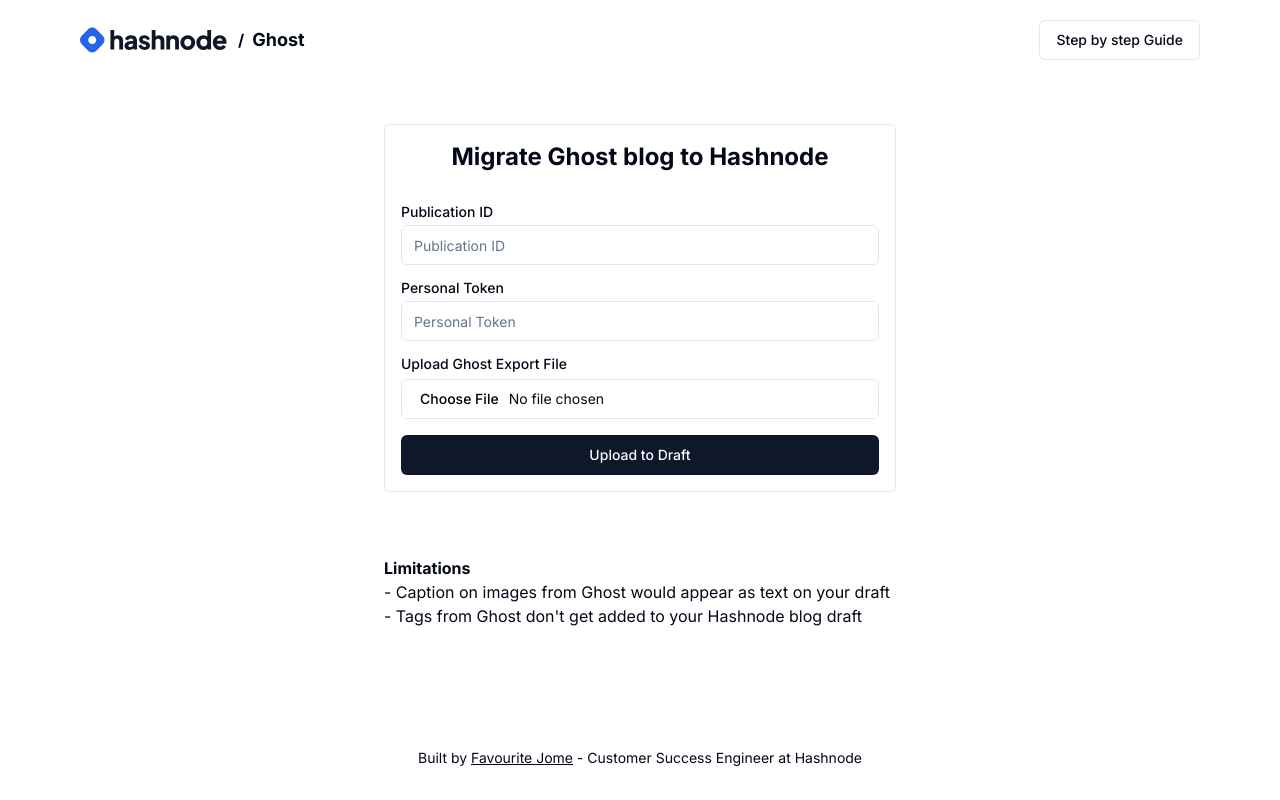
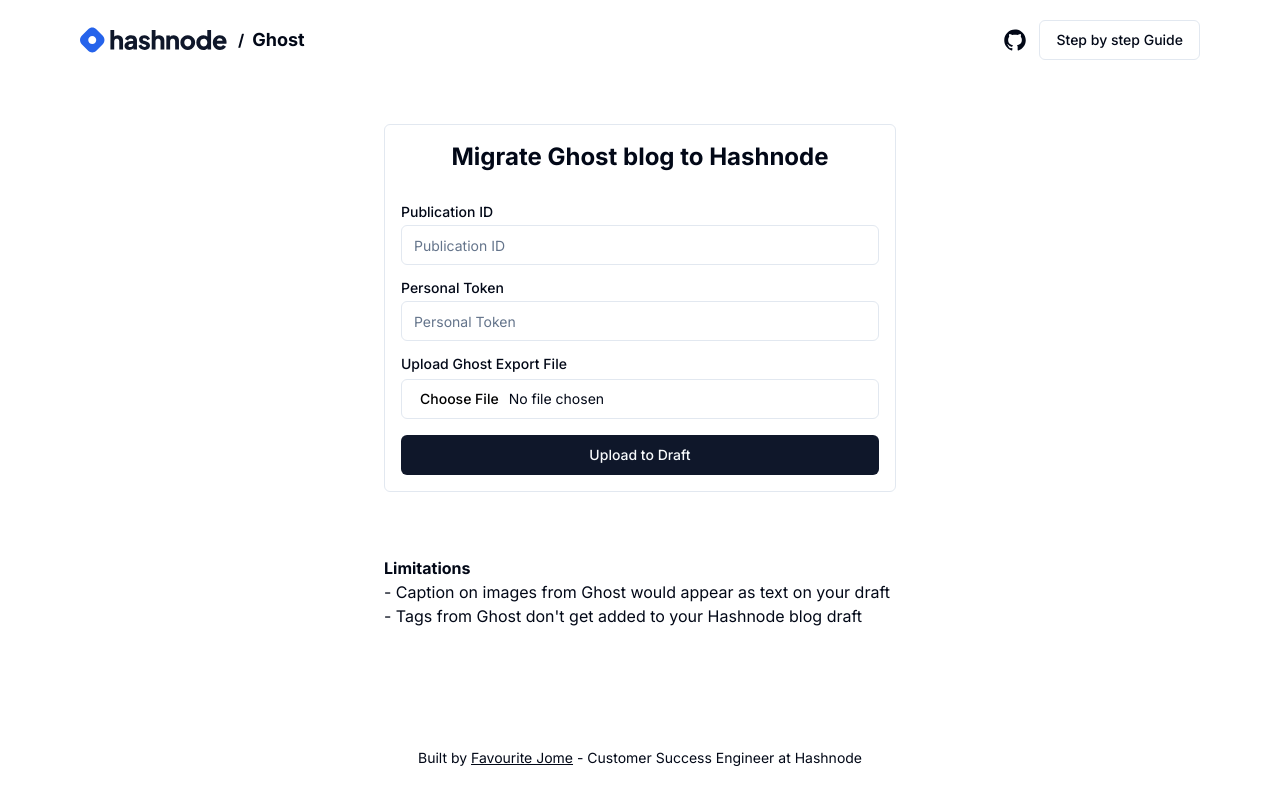
Before and after one commit to jomefavourite/ghost-hashnode-migration, a Next.js app: page / in a window 1280 px wide. Built offline with nearby package versions, Linux system fonts and the light colour scheme.

Commit message:
add repo

```diff
--- a/components/guide.tsx
+++ b/components/guide.tsx
@@ -6,6 +6,17 @@
 
 export default function Guide() {
   return (
+    <div className='flex items-center gap-3'>
+      <a href='https://github.com/jomefavourite/ghost-hashnode-migration'>
+        <svg fill='none' viewBox='0 0 24 24' width='24' height='24'>
+          <path
+            fill='currentColor'
+            d='M12 1.516c-5.938 0-10.75 4.812-10.75 10.75 0 4.748 3.08 8.778 7.352 10.201.538.097.732-.234.732-.518 0-.256-.01-.933-.012-1.828-2.991.649-3.623-1.442-3.623-1.442-.487-1.242-1.193-1.573-1.193-1.573-.975-.667.074-.652.074-.652 1.08.075 1.646 1.108 1.646 1.108.96 1.642 2.518 1.168 3.128.893.098-.695.378-1.169.684-1.437-2.386-.27-4.895-1.194-4.895-5.314 0-1.171.42-2.133 1.104-2.883-.11-.273-.481-1.367.106-2.845 0 0 .903-.29 2.956 1.1.877-.239 1.781-.36 2.69-.362.909.001 1.813.123 2.69.362 2.054-1.391 2.956-1.1 2.956-1.1.587 1.478.218 2.572.106 2.845.69.75 1.104 1.71 1.104 2.883 0 4.131-2.512 5.039-4.906 5.305.382.332.727.987.727 1.99 0 1.437-.013 2.597-.013 2.95 0 .287.192.621.74.516 4.271-1.425 7.347-5.452 7.347-10.2 0-5.937-4.812-10.75-10.75-10.75Z'
+            fill-rule='evenodd'
+            clip-rule='evenodd'
+          ></path>
+        </svg>
+      </a>
       <Drawer.Root direction='right'>
         <Drawer.Trigger asChild>
           <Button variant='outline'>Step by step Guide</Button>
@@ -24,8 +35,8 @@
                     <div className='mb-2'>
                       <h2 className='font-semibold'>Step 1</h2>
                       <p>
-                      Navigate to your Ghost dashboard and click on the settings
-                      icons
+                        Navigate to your Ghost dashboard and click on the
+                        settings icons
                       </p>
                     </div>
                     <Image
@@ -56,8 +67,8 @@
                     <div className='mb-2'>
                       <h2 className='font-semibold'>Step 3</h2>
                       <p>
-                      Navigate to your Hashnode settings and generate a personal
-                      token.
+                        Navigate to your Hashnode settings and generate a
+                        personal token.
                       </p>
                     </div>
                     <Image
@@ -72,8 +83,8 @@
                     <div className='mb-2'>
                       <h2 className='font-semibold'>Step 4</h2>
                       <p>
-                      Copy your publication ID from your dashboard URL, it's the
-                      numbers in the URL
+                        Copy your publication ID from your dashboard URL, it's
+                        the numbers in the URL
                       </p>
                     </div>
                     <Image
@@ -93,5 +104,6 @@
           </Drawer.Content>
         </Drawer.Portal>
       </Drawer.Root>
+    </div>
   );
 }
```
Lines whose indentation alone changed are shown as unchanged.
